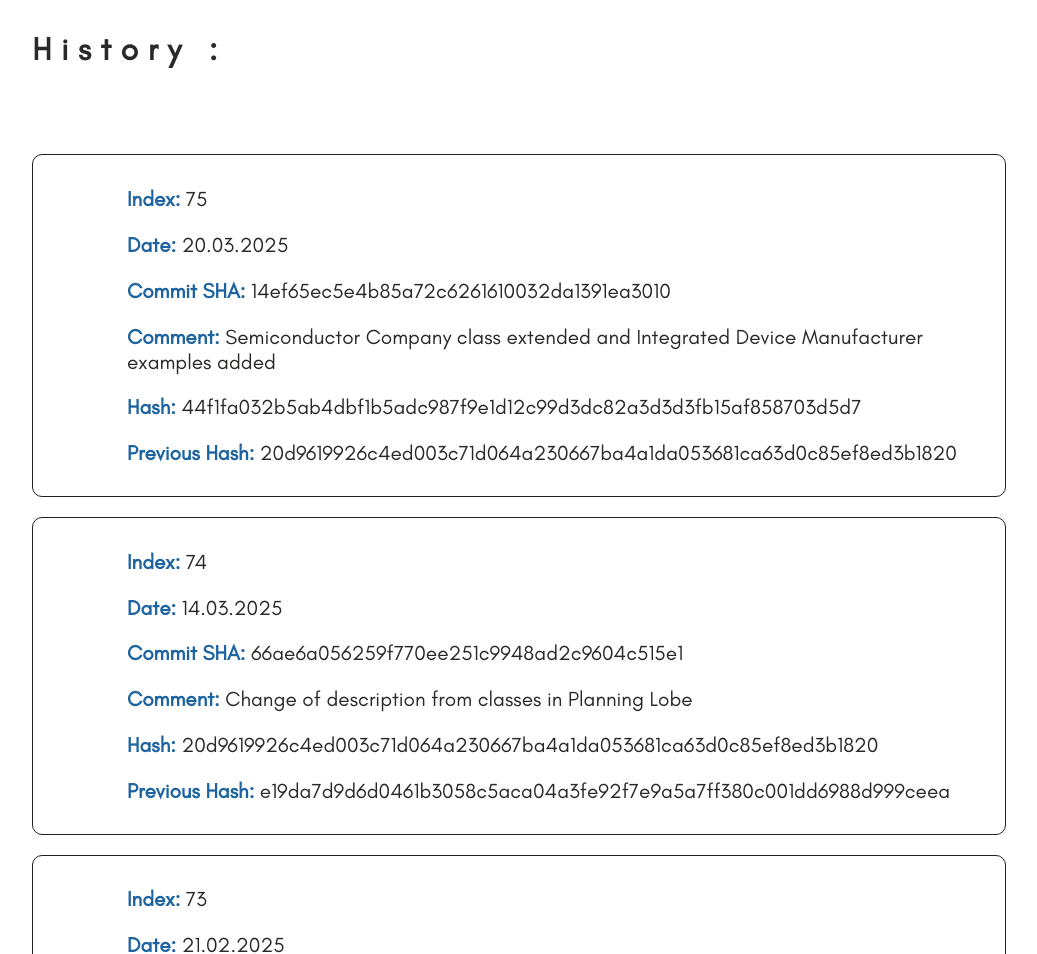
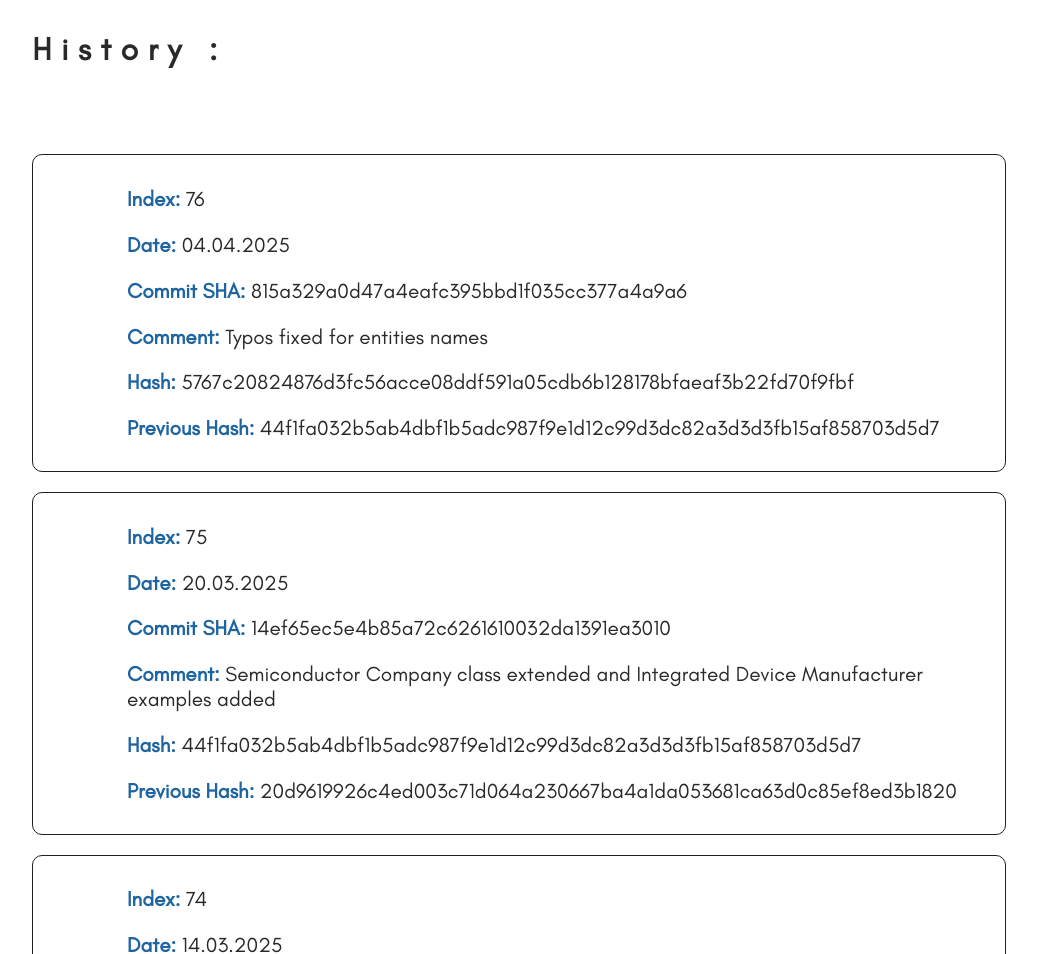
Before and after one commit to ifx-dr/DigitalReference, a plain HTML site: page upd.html in a window 1280 px wide. Shown: the part 2015-2969 px from the top of the page, without its empty margins (121-1158 px from the left). Drawn offline with Linux system fonts and the light colour scheme; a script that the page names is missing.

Commit message:
Update 76 added to upd.html

```diff
--- a/upd.html
+++ b/upd.html
@@ -109,6 +109,26 @@
         </div>
 
         <div id="data">
+          <div class="block">
+            <p><strong>Index:</strong> 76</p>
+            <p><strong>Date:</strong> 04.04.2025</p>
+            <p>
+              <strong>Commit SHA:</strong>
+              <a href="https://github.com/tibonto/dr/commit/815a329a0d47a4eafc395bbd1f035cc377a4a9a6"
+                target="_blank">815a329a0d47a4eafc395bbd1f035cc377a4a9a6</a>
+            </p>
+            <p>
+              <strong>Comment:</strong> Typos fixed for entities names
+            </p>
+            <p>
+              <strong>Hash:</strong>
+              5767c20824876d3fc56acce08ddf591a05cdb6b128178bfaeaf3b22fd70f9fbf
+            </p>
+            <p>
+              <strong>Previous Hash:</strong>
+              44f1fa032b5ab4dbf1b5adc987f9e1d12c99d3dc82a3d3d3fb15af858703d5d7
+            </p>
+          </div>
           <div class="block">
             <p><strong>Index:</strong> 75</p>
             <p><strong>Date:</strong> 20.03.2025</p>
```
